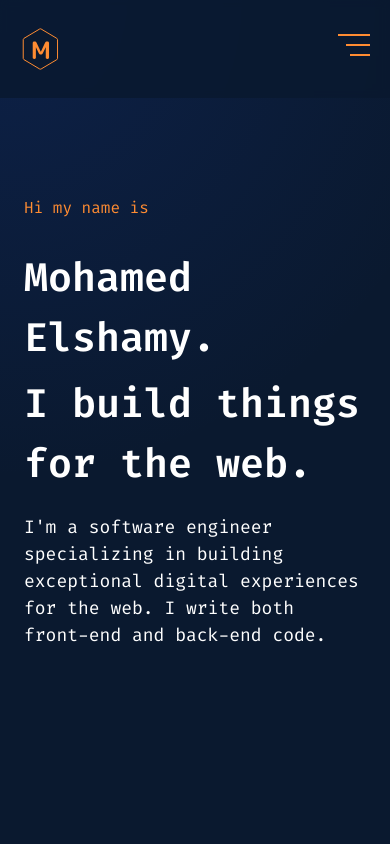
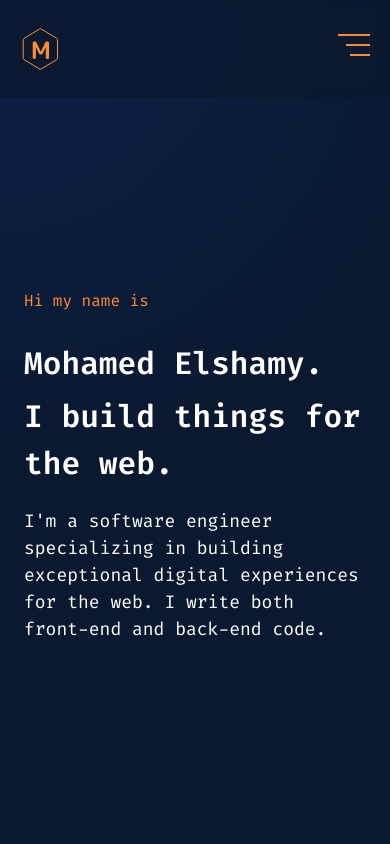
Before and after one commit to mohamed-osama45987/Personal-Portfolio, a React (Vite) app: page / in a window 390 px wide. Shown: the top 844 px of the page. Built offline with nearby package versions, Linux system fonts and the light colour scheme.

Commit message:
updated layout

```diff
--- a/src/App.jsx
+++ b/src/App.jsx
@@ -34,6 +34,7 @@ export default function App() {
 
   return (
     <div
+      className="min-h-screen min-w-screen"
       style={{
         background: `radial-gradient(600px at ${mouseCoordinates.x}px ${mouseCoordinates.y}px, rgba(29, 78, 216, 0.15), transparent 80%)`,
       }}
--- a/src/components/About.jsx
+++ b/src/components/About.jsx
@@ -5,7 +5,7 @@ function About() {
   return (
     <section
       id="About"
-      className="container mx-auto flex flex-col lg:flex-row p-5 md:p-8 gap-16 h-screen"
+      className="container mx-auto flex flex-col lg:flex-row p-5 md:p-8 gap-16 "
     >
       <div className="w-full lg:w-1/2">
         <h4 className="text-3xl text-headerColor mb-14 font-semibold">
--- a/src/components/HamburgerMenu.jsx
+++ b/src/components/HamburgerMenu.jsx
@@ -19,7 +19,7 @@ function MobileMenu({ navOpened, closeNav }) {
       <HamburgerButton navOpened={navOpened} closeNav={closeNav} />
 
       {navOpened && (
-        <aside className=" absolute top-0 left-0 w-screen h-screen flex flex-col justify-center items-center bg-navBackGround -z-10 animate-scale-in-hor-right">
+        <aside className=" absolute top-0 left-0 w-screen  flex flex-col justify-center items-center bg-navBackGround -z-10 animate-scale-in-hor-right h-screen">
           <ul className="text-textColor">
             {links.map((link, idx) => (
               <li className="mb-10 text-xl">
--- a/src/components/Hero.jsx
+++ b/src/components/Hero.jsx
@@ -1,6 +1,6 @@
 function Hero() {
   return (
-    <section className="text-white flex flex-col justify-center container mx-auto p-6 h-screen">
+    <section className="text-white flex flex-col justify-center container mx-auto p-6 min-h-screen pt-28 xl:pt-0">
       <h1 className="text-orange mb-7">Hi my name is</h1>
       <div className="text-clamp font-semibold">Mohamed Elshamy.</div>
       <div className="text-clamp font-semibold mt-1.5 max-w-[1200px]">
--- a/src/components/SplashScreen.jsx
+++ b/src/components/SplashScreen.jsx
@@ -49,7 +49,10 @@ const SplashScreen = ({ finishLoading }) => {
   });
 
   return (
-    <div className="flex h-screen items-center justify-center" isMounted={isMounted}>
+    <div
+      className="flex h-screen items-center justify-center"
+      isMounted={isMounted}
+    >
       <img id="logo" src="/assets/Svg/My-Logo.svg" width="70px" height="70px" />
     </div>
   );
--- a/src/index.css
+++ b/src/index.css
@@ -4,4 +4,5 @@
 
 #root {
   background-color: #0a192f;
+  min-height: 100vh;
 }
--- a/tailwind.config.cjs
+++ b/tailwind.config.cjs
@@ -7,7 +7,7 @@ module.exports = {
         sans: ["Fira Code", "monospace", "sans-serif"],
       },
       fontSize: {
-        clamp: "clamp(40px, 8vw, 70px)",
+        clamp: "clamp(30px, 8vw, 70px)",
       },
       colors: {
         transparent: "transparent",
```
